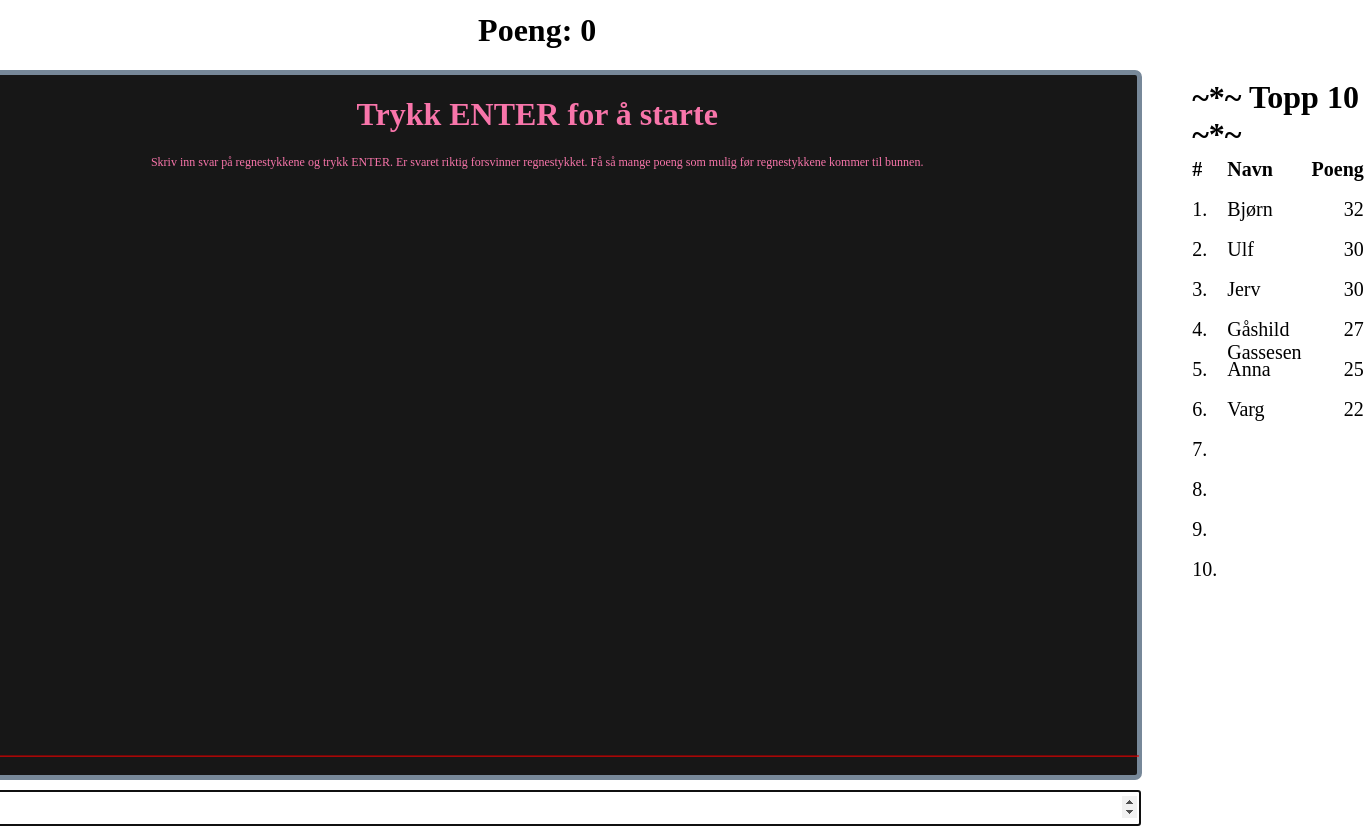
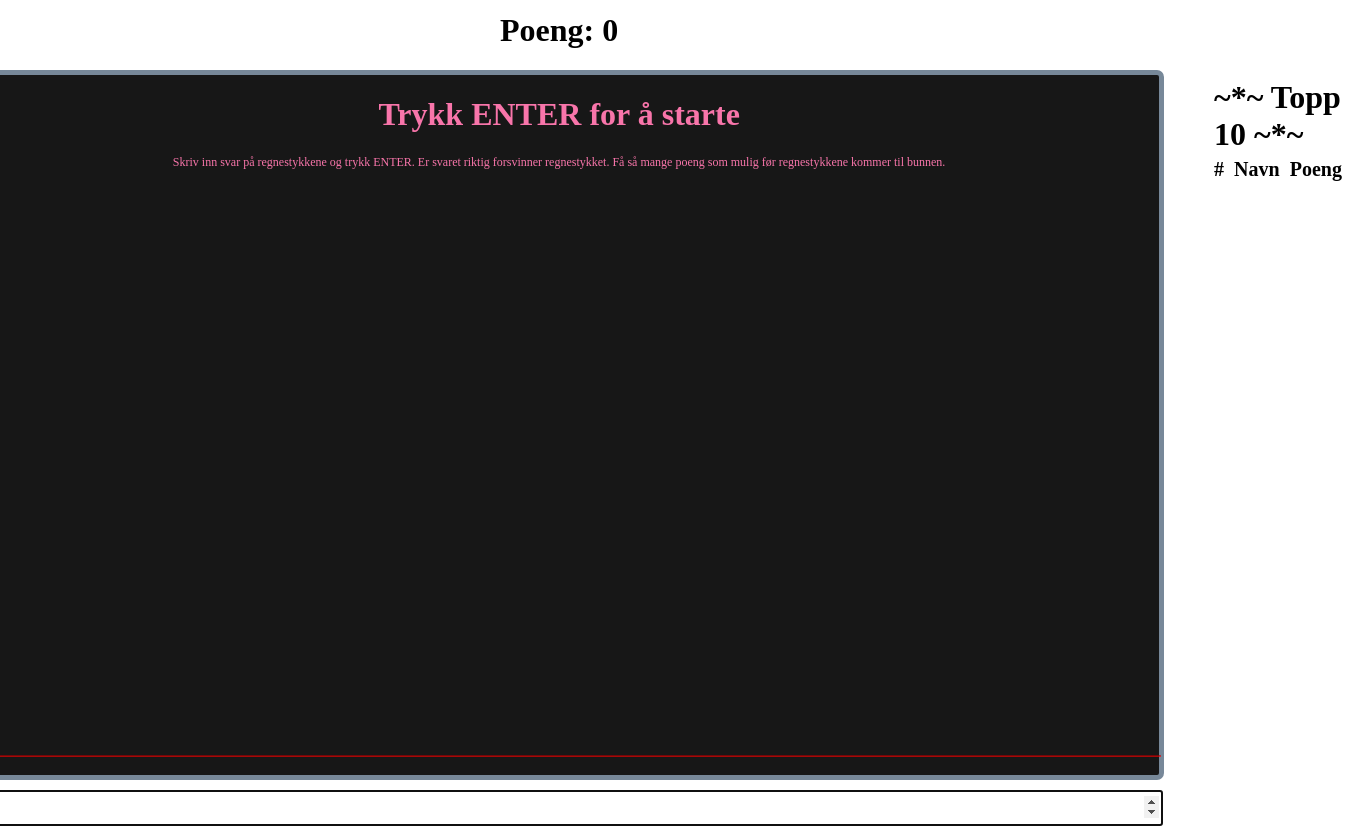
Before and after one commit to Frexz/matte-regn, a SvelteKit app: page / in a window 1280 px wide. Shown: the whole page, 1364 px wide, since content can reach past the window. Built offline with nearby package versions, Linux system fonts and the light colour scheme.

Commit message:
highscores

```diff
--- a/src/routes/+page.svelte
+++ b/src/routes/+page.svelte
@@ -1,4 +1,6 @@
 <script>
+    import { onMount, tick } from "svelte"
+
     const WIDTH = 1200
     const HEIGHT = 700
     const ADDITION_LANE = 100
@@ -14,28 +16,42 @@
     let interval
     let answer
     let poeng = 0
+    let name
+
     let gameStarted = false
     let gameOver = false
     let speedIncrease = false
     let rateIncrease = false
+
     let problemInfo = {
         0: {"operator": "+", "color": "#FF6969", "x": ADDITION_LANE},
         1: {"operator": "-", "color": "#53BF9D", "x": SUBTRACTION_LANE},
         2: {"operator": "*", "color": "#F7D060", "x": MULTIPLICATION_LANE},
         3: {"operator": "/", "color": "#5272F2", "x": DIVISION_LANE},
     }
+
     let problems = []
-    let highscoresDummy = {
-        "1": ["Bjørn", 32],
-        "2": ["Ulf", 30],
-        "3": ["Jerv", 30],
-        "4": ["Gåshild Gassesen", 27],
-        "5": ["Anna", 25],
-        "6": ["Varg", 22],
-        "7": [],
-        "8": [],
-        "9": [],
-        "10": [],
+    let highscores = []
+
+    let gameInput
+    let highscoreInput
+
+    onMount(() => {
+        gameInput.focus()
+        if (typeof window !== "undefined") {
+            const savedScores = localStorage.getItem("highscores")
+            if (savedScores) {
+                highscores = JSON.parse(savedScores)
+        }
+        }
+
+    })
+
+
+    $: {
+        if (gameOver) {
+            highscoreInput?.focus()
+        }
     }
 
     $: {
@@ -53,7 +69,6 @@
             rateIncrease = true
         }
     }
-
 
 
     function startGame() {
@@ -79,28 +94,32 @@
         for (const problem of problems) {
             if (problem["y"] > HEIGHT - 50 + 3) {
                 clearInterval(interval)
+                gameOver = true
 
-                setTimeout(() => {
-                    gameOver = true
-                    problems = []
-                }, 2000);
+            }
+        }
+    }
 
-                setTimeout(() => {
-                    gameOver = false
-                    gameStarted = false
-                    poeng = 0
-                    problems = []
-                    moveLength = 0.5
-                    rate = 300
-
-                }, 10000);
-            }
+    function saveHighscores() {
+        if (typeof window !== "undefined") {
+        localStorage.setItem("highscores", JSON.stringify(highscores))
         }
     }
 
     function handleKeypress(e) {
         if (e.keyCode == 13 && !gameStarted) {
             gameStarted = true
+        } else if (e.keyCode == 13 && gameOver) {
+            highscores = [[name, poeng], ...highscores].sort((a, b) => {return b[1] - a[1]}).slice(0, 10)
+            saveHighscores()
+            name = ""
+            gameOver = false
+            gameStarted = false
+            poeng = 0
+            problems = []
+            moveLength = 0.5
+            rate = 300
+            gameInput.focus()
         } else if (e.keyCode == 13) {
             checkAnswer(answer)
             answer = ""
@@ -116,7 +135,7 @@
         problems = problems.filter((element) => element["answer"] != answer)
     }
 
-    function checkSpeedIncreaseAndRate(poeng) {
+    function checkSpeedIncreaseAndRate() {
         if (speedIncrease) {
             moveLength += 0.1
             speedIncrease = false
@@ -154,6 +173,7 @@
             })
         }
     }
+
 </script>
 
 <div class="content" >
@@ -168,6 +188,7 @@
                 <div class="game-over">
                     <h1 class="game-over-headline">Spillet er slutt</h1>
                     <p class="game-over-text">Du fikk {poeng} poeng</p>
+                    <input type="text" placeholder="Skriv inn navet ditt her og trykk ENTER" style="margin-top: 50px; width: 97%;" bind:this={highscoreInput} on:keypress={(e) => handleKeypress(e)} bind:value={name}>
                 </div>
             {/if}
             {#each problems as problem}
@@ -175,7 +196,7 @@
             {/each}
             <hr>
         </div>
-        <input class="game-input" type="number" autofocus on:keypress={(e) => handleKeypress(e)} bind:value={answer}>
+        <input class="game-input" type="number" on:keypress={(e) => handleKeypress(e)} bind:value={answer} bind:this={gameInput}>
     </div>
 
     <div class="highscore-list" style="--height: {HEIGHT}px;">
@@ -187,10 +208,10 @@
             <p><b>Navn</b></p>
             <p style="text-align: right;"><b>Poeng</b></p>
 
-            {#each Object.keys(highscoresDummy) as key}
-                <p>{key}.</p>
-                <p>{highscoresDummy[key][0] || ""}</p>
-                <p style="text-align: right;">{highscoresDummy[key][1] || ""}</p>
+            {#each highscores.sort((a, b) => {return b[1] - a[1]}).slice(0, 10) as entry, i}
+                <p>{i + 1}.</p>
+                <p>{entry[0] || ""}</p>
+                <p style="text-align: right;">{entry[1] || ""}</p>
             {/each}
         </div>
     </div>
@@ -243,11 +264,13 @@
         background-color: #F875AA;
         border: 3px solid white;
         border-radius: 10px;
-        height: 120px;
+        height: 200px;
         position: absolute;
+        padding: 5px;
         left: 475px;
         top: 175px;
-        width: 250px;
+        width: 300px;
+        z-index: 10;
     }
 
     .game-over-headline {
@@ -266,6 +289,7 @@
         height: var(--height);
         position: relative;
         width: var(--width);
+        z-index: 1;
     }
 
     .highscore-head {
```
